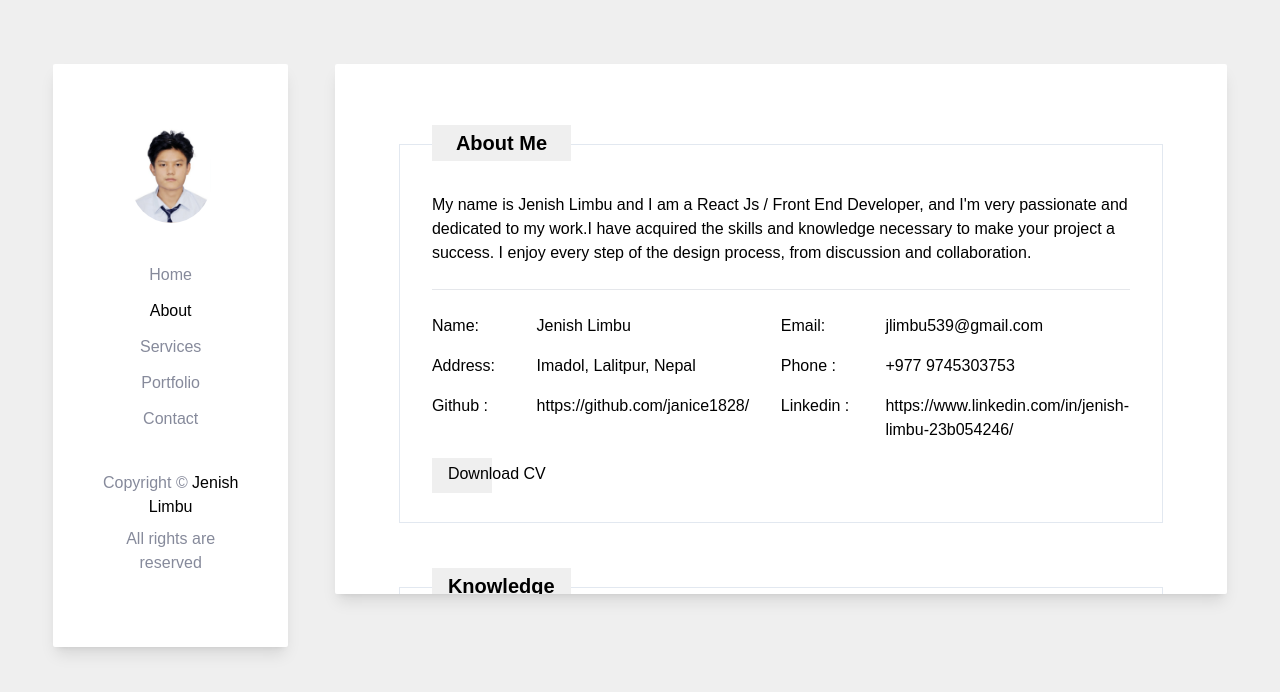
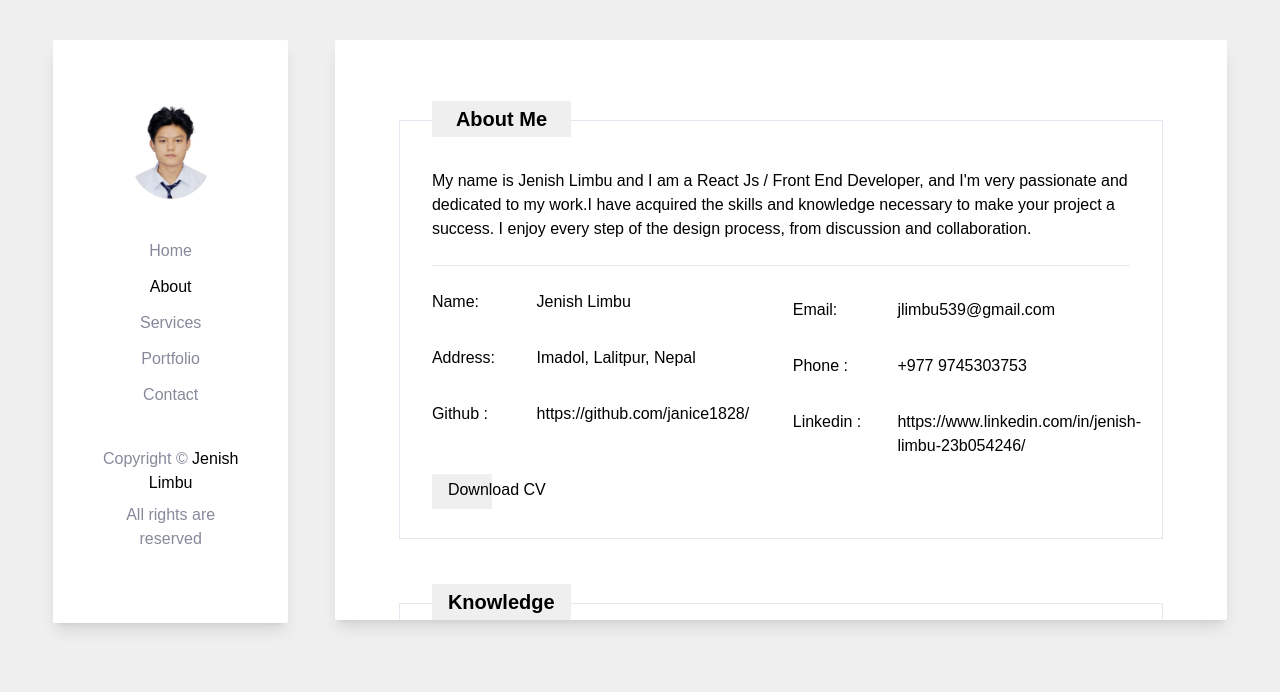
Before and after one commit to Janice1828/portfolio, a React (Vite) app: page /about in a window 1280 px wide. Shown: the top 692 px of the page. Built offline with nearby package versions, Linux system fonts and the light colour scheme; a web font is replaced by a local one.

Commit message:
responsive completed

```diff
--- a/src/pages/About.jsx
+++ b/src/pages/About.jsx
@@ -62,7 +62,7 @@ const About = () => {
                 <Header />
             </div>
             <div className=' w-11/12 m-auto'>
-                <div className='block lg:grid grid-cols-[20%_4%_76%] pt-8 md:pt-16'>
+                <div className='block lg:grid grid-cols-[20%_4%_76%] pt-8 lg:pt-10'>
                     <div className='hidden lg:block'>
                         <Sidebar />
                     </div>
@@ -77,23 +77,23 @@ const About = () => {
                                     <br />
                                     <hr />
                                     <br />
-                                    <div className="md:grid grid-cols-[50%_50%] gap-y-4">
+                                    <div className="md:grid grid-cols-[50%_50%] gap-y-4 gap-x-3">
                                         <div className='md:grid grid-cols-[30%_70%]'>
                                             <p className="title">Name:</p><p className="title-data">Jenish Limbu</p>
                                         </div>
-                                        <div className='md:grid grid-cols-[30%_70%]'>
+                                        <div className='md:grid grid-cols-[30%_70%] my-2'>
                                             <p className="title">Email:</p><p className="title-data">jlimbu539@gmail.com</p>
                                         </div>
                                         <div className='md:grid grid-cols-[30%_70%]'>
                                             <p className="title">Address:</p><p className="title-data">Imadol, Lalitpur, Nepal</p>
                                         </div>
-                                        <div className='md:grid grid-cols-[30%_70%]'>
+                                        <div className='md:grid grid-cols-[30%_70%]  my-2'>
                                             <p className="title">Phone :</p><p className="title-data">+977 9745303753</p>
                                         </div>
-                                        <div className='md:grid grid-cols-[30%_70%]'>
+                                        <div className='md:grid grid-cols-[30%_70%]' style={{ overflow: "hidden", textOverflow: "ellipsis" }}>
                                             <p className="title">Github :</p><p className="title-data"><a target='_blank' href="https://github.com/janice1828/">https://github.com/janice1828/</a></p>
                                         </div>
-                                        <div className='md:grid grid-cols-[30%_70%]'>
+                                        <div className='md:grid grid-cols-[30%_70%] mt-2' style={{ overflow: "hidden", textOverflow: "ellipsis" }}>
                                             <p className="title">Linkedin :</p><p className="title-data"><a href="https://www.linkedin.com/in/jenish-limbu-23b054246/" target='_blank'>https://www.linkedin.com/in/jenish-limbu-23b054246/</a></p>
                                         </div>
                                     </div>
--- a/src/pages/Contact.jsx
+++ b/src/pages/Contact.jsx
@@ -28,7 +28,7 @@ const Contact = () => {
                 <Header />
             </div>
             <div className=' w-11/12 m-auto'>
-                <div className='lg:grid grid-cols-[20%_4%_76%] pt-16'>
+                <div className='lg:grid grid-cols-[20%_4%_76%] pt-8 lg:pt-10'>
                     <div className='hidden lg:block'>
                         <Sidebar />
                     </div>
@@ -64,7 +64,7 @@ const Contact = () => {
                                         </div>
                                         <div className="social-media-links  p-2">
                                             <h2 className='font-semibold text-xl mt-12'>Social Media Links : </h2>
-                                            <div className="grid mt-8 gap-y-4 sm:grid-cols-[50%_50%]">
+                                            <div className="grid mt-2 lg:mt-8 gap-y-4 sm:grid-cols-[50%_50%]">
                                                 {socialMedias.map((media, key) => (
                                                     <div key={key} className=''>
                                                         <a href={media.link} className='flex flex-col  gap-y-2' target='_blank'>
--- a/src/pages/Home.jsx
+++ b/src/pages/Home.jsx
@@ -9,7 +9,7 @@ const Home = () => {
                 <Header />
             </div>
             <div className=' w-11/12 m-auto'>
-                <div className='block lg:grid grid-cols-[20%_4%_76%] pt-8 md:pt-16'>
+                <div className='block lg:grid grid-cols-[20%_4%_76%] pt-8 lg:pt-10'>
                     <div className='hidden lg:block'>
                         <Sidebar />
                     </div>
--- a/src/pages/Portfolio.jsx
+++ b/src/pages/Portfolio.jsx
@@ -33,7 +33,7 @@ const Portfolio = () => {
                 <Header />
             </div>
             <div className=' w-11/12 m-auto'>
-                <div className='lg:grid grid-cols-[20%_4%_76%] pt-8 lg:pt-16'>
+                <div className='lg:grid grid-cols-[20%_4%_76%] pt-8 lg:pt-10'>
                     <div className='hidden lg:block'>
                         <Sidebar />
                     </div>
@@ -42,7 +42,7 @@ const Portfolio = () => {
                         <div className="bg-white rounded-sm shadow-lg h-full px-2 lg:px-16 py-20 main-content-body">
                             <div className='border border-slate-200 p-4 lg:p-8 relative'>
                                 <h1 className='text-xl font-semibold absolute w-fit px-6 py-1' style={{ top: "-20px", background: "#efefef" }}>CREATIVE PORTFOLIO</h1>
-                                <div className="flex gap-0 lg:gap-8 pb-4 flex-wrap">
+                                <div className="flex gap-y-0 gap-x-8 lg:gap-8 pb-4 flex-wrap mt-2">
                                     <button className={portfolio == 'created' ? 'text-lg' : 'text-lg text-secondary'} onClick={() => setPortfolio("created")}>Created Projects</button>
                                     <button className={portfolio != 'created' ? 'text-lg' : 'text-lg  text-secondary'} onClick={() => setPortfolio("updated")}>Updated/Modified Projects</button>
                                 </div>
--- a/src/pages/Services.jsx
+++ b/src/pages/Services.jsx
@@ -18,7 +18,7 @@ const Services = () => {
         <Header />
       </div>
       <div className=' w-11/12 m-auto'>
-        <div className='lg:grid grid-cols-[20%_4%_76%] pt-8 lg:pt-16'>
+        <div className='lg:grid grid-cols-[20%_4%_76%] pt-8 lg:pt-10'>
           <div className='hidden lg:block'>
             <Sidebar />
           </div>
--- a/src/style.css
+++ b/src/style.css
@@ -34,11 +34,21 @@ body {
 }
 .main-content-body {
   overflow-y: scroll;
-  height: 370px;
+  height: 450px;
 }
 @media screen and (min-width: 1024px) {
   .main-content-body {
-    height: 530px;
+    height: 580px;
+  }
+}
+@media screen and (min-width: 1295px) {
+  .main-content-body {
+    height: 560px;
+  }
+}
+@media screen and (min-width: 1450px) {
+  .main-content-body {
+    height: 535px;
   }
 }
 .main-content-body::-webkit-scrollbar {
```
